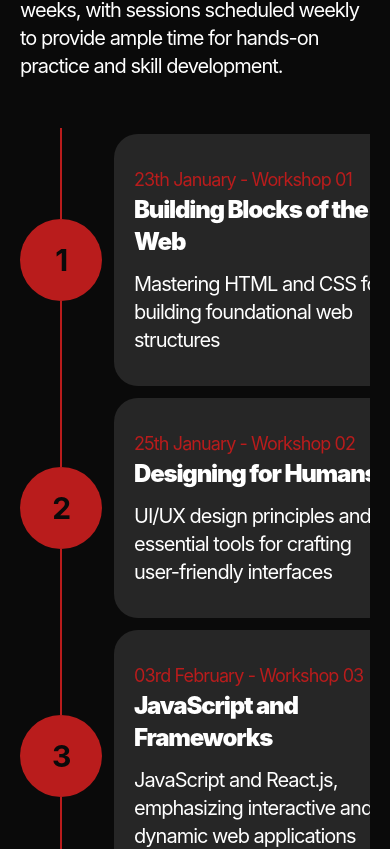
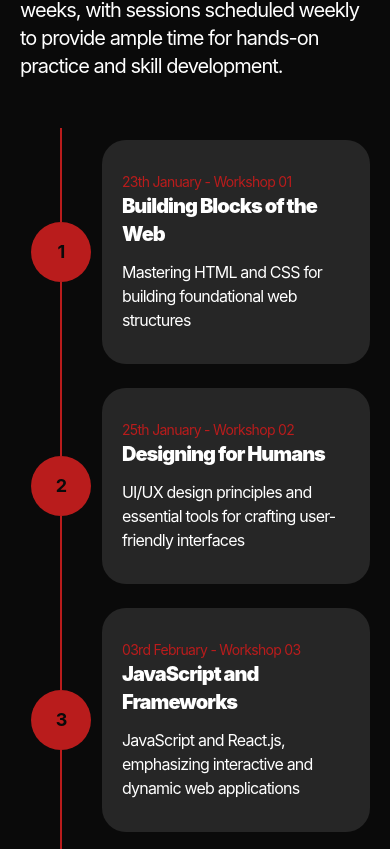
Before and after one commit to ieeecsiit/WebSpire2.0, a React (Create React App) app: page / in a window 390 px wide. Shown: the part 2656-3505 px from the top of the page. Built offline with nearby package versions, Linux system fonts and the light colour scheme.

Commit message:
responsive for timeline

```diff
--- a/src/components/common/TimelineCard.tsx
+++ b/src/components/common/TimelineCard.tsx
@@ -9,23 +9,23 @@ interface TimelineCardProps {
 
 const TimelineCard: React.FC<TimelineCardProps> = ({ number, date, title, description }) => {
   return (
-    <div className="flex overflow-hidden flex-wrap gap-3 items-center w-full rounded-3xl min-w-[400px] max-md:max-w-full">
-      <div className="flex overflow-hidden flex-col justify-center items-center self-stretch text-3xl font-bold tracking-tighter text-center whitespace-nowrap min-h-[165px] text-neutral-950 w-[82px]">
-      <div className="flex flex-1 w-0.5 bg-red-700 min-h-[42px]" />
-      <div className="flex items-center justify-center overflow-hidden px-8 bg-red-700 h-[82px] rounded-[60px] w-[82px] max-md:px-5">
-        {number}
+    <div className="flex overflow-hidden flex-wrap gap-3 items-center w-full rounded-3xl min-w-[280px] max-md:max-w-full max-md:gap-0">
+      <div className="flex overflow-hidden flex-col justify-center items-center self-stretch text-3xl font-bold tracking-tighter text-center whitespace-nowrap min-h-[165px] text-neutral-950 w-[82px] max-md:text-lg">
+        <div className="flex flex-1 w-0.5 bg-red-700 min-h-[42px]" />
+        <div className="flex items-center justify-center overflow-hidden px-8 bg-red-700 h-[82px] w-[82px] rounded-[60px] max-md:h-[60px] max-md:w-[60px] max-md:px-5">
+          {number}
+        </div>
+        <div className="flex flex-1 w-0.5 bg-red-700 min-h-[41px]" />
       </div>
-      <div className="flex flex-1 w-0.5 bg-red-700 min-h-[41px]" />
-    </div>
-      <div className="flex overflow-hidden flex-col flex-1 shrink justify-center self-stretch py-1.5 text-white basis-0 min-w-[240px] max-md:max-w-full">
+      <div className="flex overflow-hidden flex-col flex-1 shrink justify-center self-stretch py-3 text-white basis-0 max-md:max-w-full">
         <div className="flex overflow-hidden flex-col justify-center p-8 w-full rounded-3xl bg-neutral-800 max-md:px-5 max-md:max-w-full">
-          <p className="text-lg tracking-tighter max-md:max-w-full text-red-700">
+          <p className="text-lg tracking-tighter max-md:max-w-full text-red-700 max-md:text-sm">
             {date}
           </p>
-          <h3 className="text-2xl font-black tracking-tighter max-md:max-w-full">
+          <h3 className="text-2xl font-black tracking-tighter max-md:max-w-full max-md:text-xl">
             {title}
           </h3>
-          <p className="mt-3 text-xl tracking-tighter max-md:max-w-full">
+          <p className="mt-3 text-xl tracking-tighter max-md:max-w-full max-md:text-base">
             {description}
           </p>
         </div>
--- a/src/components/sections/Timeline.tsx
+++ b/src/components/sections/Timeline.tsx
@@ -30,16 +30,16 @@ const timelineData = [
 
 function Timeline() {
   return (
-    <section id="timeline" className="flex overflow-hidden flex-wrap gap-12 content-start items-start px-32 py-16 w-full bg-neutral-950 max-md:px-5 max-md:max-w-full">
-      <div className="flex overflow-hidden flex-col flex-1 shrink pt-10 basis-0 max-w-[641px] min-w-[320px] max-md:max-w-full">
-        <h2 className="text-6xl font-black tracking-tighter text-red-700 max-md:max-w-full max-md:text-4xl">
+    <section id="timeline" className="flex overflow-hidden flex-wrap gap-12 content-start items-start px-32 py-16 w-full bg-neutral-950 max-md:px-5">
+      <div className="flex overflow-hidden flex-col flex-1 shrink pt-10 basis-0 lg:max-w-[40%] min-w-[280px] max-md:max-w-full">
+        <h2 className="text-6xl font-black tracking-tighter text-red-700 max-md:text-4xl">
           Timeline
         </h2>
-        <p className="mt-3 text-xl tracking-tighter text-white max-md:max-w-full">
+        <p className="mt-3 text-xl tracking-tighter text-white">
           The workshop series will span 3-4 weeks, with sessions scheduled weekly to provide ample time for hands-on practice and skill development.
         </p>
       </div>
-      <div className="flex overflow-hidden flex-col flex-1 shrink basis-0 min-w-[320px] max-md:max-w-full">
+      <div className="flex flex-wrap flex-1 shrink basis-0 justify-start w-full max-lg:w-full">
         {timelineData.map((item, index) => (
           <TimelineCard
             key={index}
```
